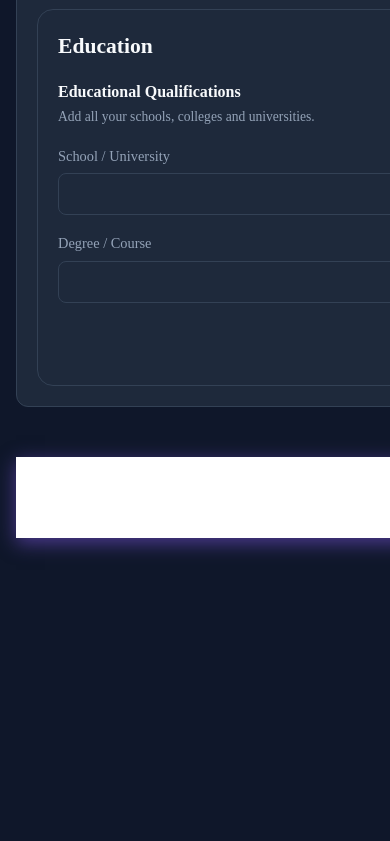
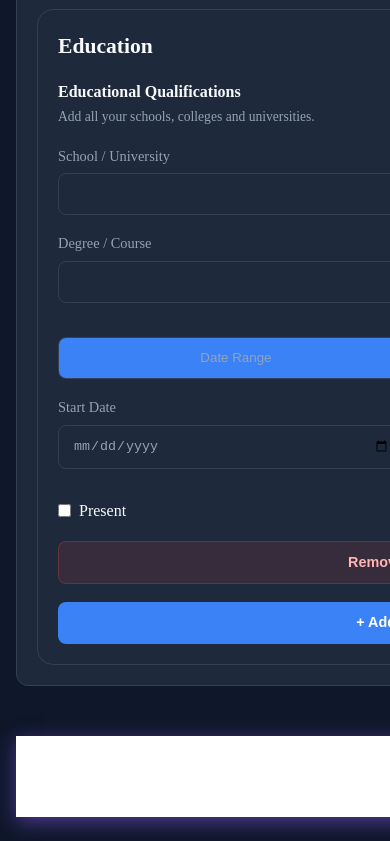
Before and after one commit to amrkhaled104/CV-Builder, a React (Vite) app: page / in a window 390 px wide. Shown: the part 1056-1897 px from the top of the page. Before the commit the page ends 1640 px from the top, so only its background shows below. Built offline with nearby package versions, Linux system fonts and the light colour scheme.

Commit message:
feat: complete education section with dates and credit hours fields

```diff
--- a/src/App.css
+++ b/src/App.css
@@ -169,11 +169,31 @@ html {
     overflow: visible;
   }
 
-  /* .previewCV {
-        display: inline-flex;
-    }
-
+  .previewCV {
+    display: inline-flex;
+  }
+  /*
     .mainContent > .hideMobile {
         display: none;
     } */
 }
+
+@media (max-width: 768px) {
+  .input-row,
+  .date-row {
+    grid-template-columns: 1fr;
+  }
+
+  .skill-item {
+    flex-direction: column;
+    align-items: stretch;
+  }
+
+  .action-buttons {
+    flex-wrap: wrap;
+  }
+
+  .btn {
+    width: 100%;
+  }
+}
--- a/src/Forms/EducationExp.jsx
+++ b/src/Forms/EducationExp.jsx
@@ -4,11 +4,30 @@ import DynamicList from "../reusables/DynamicList.jsx";
 import FormBox from "../reusables/FormBox.jsx";
 import InputRow from "../reusables/InptRow.jsx";
 import ActionButtons from "../reusables/ActionButton.jsx";
+import DurationInput from "../reusables/DurationInput.jsx";
+import { Add } from "@mui/icons-material";
 
 export default function EducationalExperience({
   educationList,
   setEducationList,
 }) {
+  function addEducation() {
+    setEducationList([
+      ...educationList,
+      {
+        id: crypto.randomUUID(),
+        schoolName: "",
+        study: "",
+        place: "",
+        grade: "",
+        durationType: "date",
+        startDate: "",
+        endDate: "",
+        customDuration: "",
+        isCurrent: false,
+      },
+    ]);
+  }
   function updateEntry(id, field, value) {
     setEducationList(
       educationList.map((entry) =>
@@ -29,14 +48,26 @@ export default function EducationalExperience({
       <DynamicList
         items={educationList}
         renderItem={(education) => (
-          <EducationInfo key={education.id} entry={education} />
+          <EducationInfo
+            key={education.id}
+            entry={education}
+            updateEntry={updateEntry}
+            removeEntry={removeEntry}
+          />
         )}
       />
+      <div className="action-buttons left">
+        <ActionButtons
+          text="+ Add Education"
+          variant="primary"
+          onClick={addEducation}
+        />
+      </div>
     </FormCard>
   );
 }
 
-function EducationInfo({ entry }) {
+function EducationInfo({ entry, updateEntry, removeEntry }) {
   return (
     <>
       <InputRow>
@@ -74,7 +105,7 @@ function EducationInfo({ entry }) {
           />
         </FormBox>
       </InputRow>
-
+      <DurationInput entry={entry} updateEntry={updateEntry} />
       <div className="action-buttons right">
         <ActionButtons
           text="Remove Education"
--- /dev/null
+++ b/src/reusables/DataRow.css
@@ -0,0 +1,5 @@
+.date-row {
+  display: grid;
+  grid-template-columns: repeat(2, minmax(0, 1fr));
+  gap: 16px;
+}
--- /dev/null
+++ b/src/reusables/DateRow.jsx
@@ -0,0 +1,4 @@
+import "./DataRow.css";
+export default function DateRow({ children }) {
+  return <div className="date-row">{children}</div>;
+}
--- /dev/null
+++ b/src/reusables/DurationInput.css
@@ -0,0 +1,32 @@
+.duration-toggle {
+  display: flex;
+  margin-top: 16px;
+  overflow: hidden;
+  border-radius: 8px;
+  border: 1px solid var(--border-color);
+  -webkit-border-radius: 8px;
+  -moz-border-radius: 8px;
+  -ms-border-radius: 8px;
+  -o-border-radius: 8px;
+}
+
+.duration-toggle button {
+  flex: 1;
+  padding: 10px;
+  background: transparent;
+  color: var(--text-primary);
+  border: none;
+  transition: 0.2s;
+}
+
+.duration-toggle button.active {
+  background: var(--accent-primary);
+  color: var(--text-secondary);
+}
+
+.current-checkbox {
+  display: flex;
+  align-items: center;
+  gap: 8px;
+  margin-top: 12px;
+}
--- /dev/null
+++ b/src/reusables/DurationInput.jsx
@@ -0,0 +1,74 @@
+import FormBox from "./FormBox";
+import DateRow from "./DateRow";
+import "./DurationInput.css";
+export default function DurationInput({ entry, updateEntry }) {
+  return (
+    <>
+      <div className="duration-toggle">
+        <button
+          type="button"
+          className={entry.durationType === "date" ? "active" : ""}
+          onClick={() => updateEntry(entry.id, "durationType", "date")}
+        >
+          Date Range
+        </button>
+        <button
+          type="button"
+          className={entry.durationType === "custom" ? "active" : ""}
+          onClick={() => updateEntry(entry.id, "durationType", "custom")}
+        >
+          Custom
+        </button>
+      </div>
+
+      {entry.durationType === "date" ? (
+        <>
+          <DateRow>
+            <FormBox label="Start Date">
+              <input
+                type="date"
+                value={entry.startDate}
+                onChange={(e) =>
+                  updateEntry(entry.id, "startDate", e.target.value)
+                }
+              />
+            </FormBox>
+
+            <FormBox label="End Date">
+              <input
+                type="date"
+                disabled={entry.isCurrent}
+                value={entry.endDate}
+                onChange={(e) =>
+                  updateEntry(entry.id, "endDate", e.target.value)
+                }
+              />
+            </FormBox>
+          </DateRow>
+
+          <label className="current-checkbox">
+            <input
+              type="checkbox"
+              checked={entry.isCurrent}
+              onChange={(e) =>
+                updateEntry(entry.id, "isCurrent", e.target.checked)
+              }
+            />
+            Present
+          </label>
+        </>
+      ) : (
+        <FormBox label="Duration">
+          <input
+            type="text"
+            placeholder="3 Months / 40 Hours / Summer 2025"
+            value={entry.customDuration}
+            onChange={(e) =>
+              updateEntry(entry.id, "customDuration", e.target.value)
+            }
+          />
+        </FormBox>
+      )}
+    </>
+  );
+}
```
Also changed, not shown: src/components/layout/FormInput/FormInputs.jsx (+6 -1 lines).
